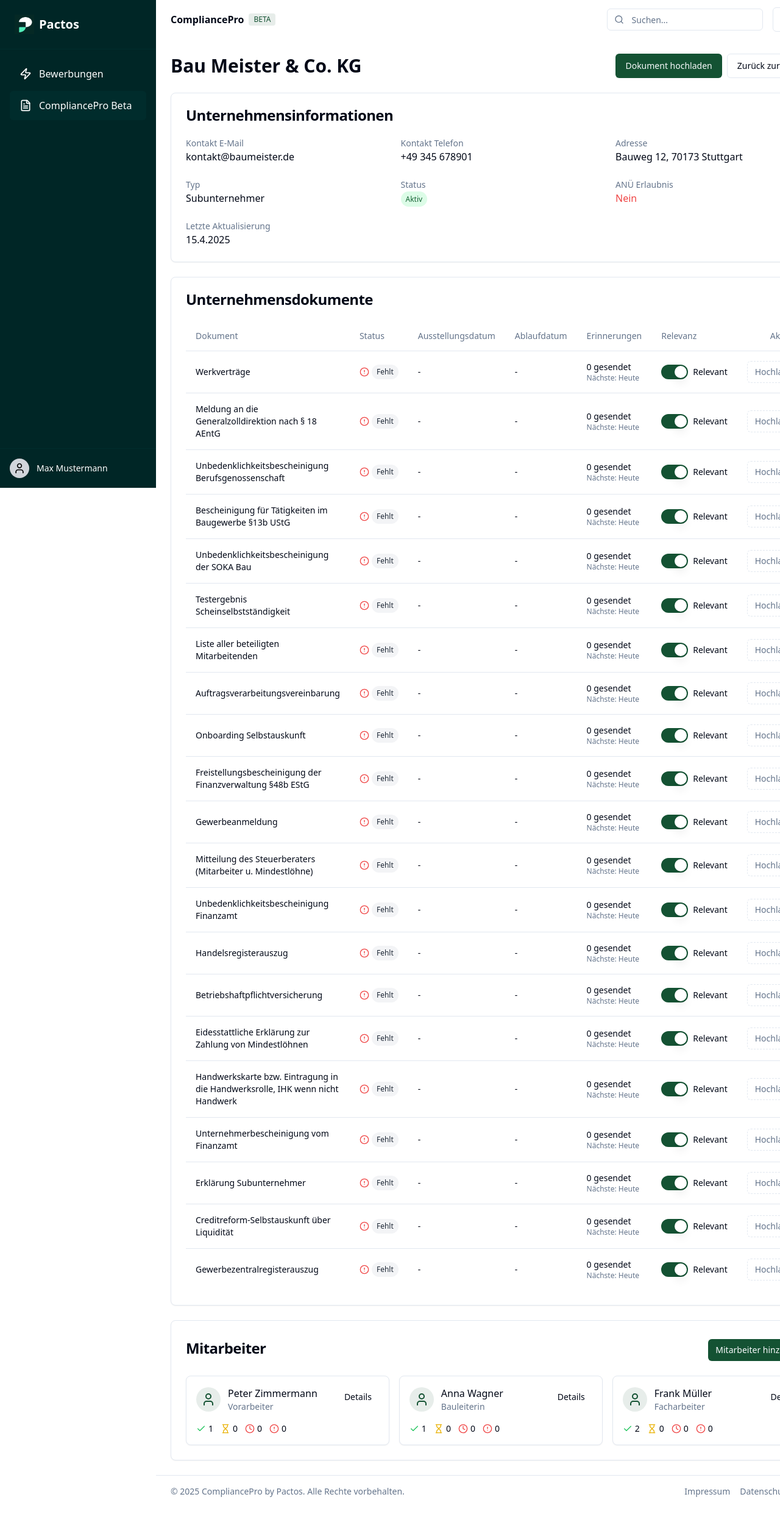
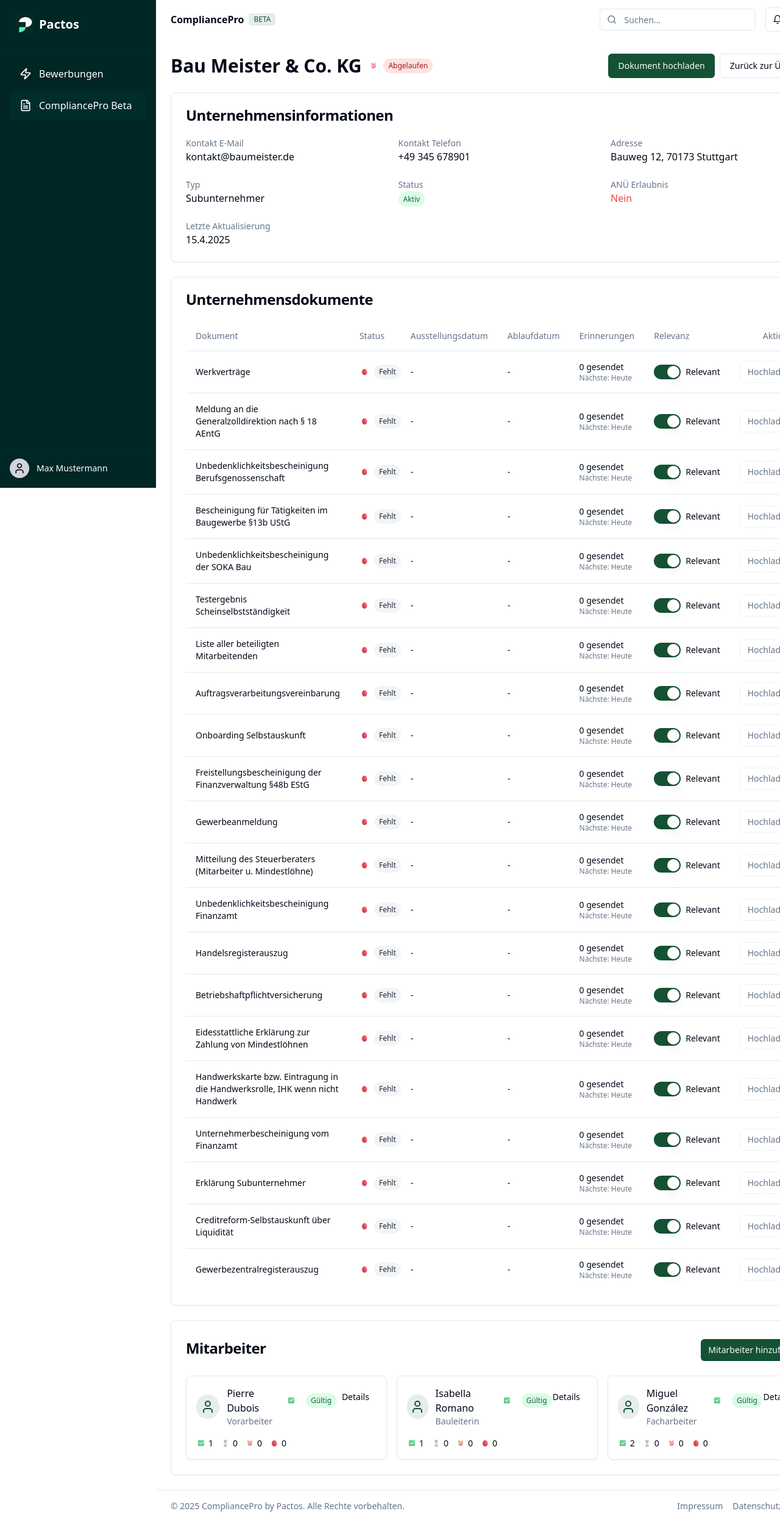
Before and after one commit to lukasotto123/deer-tree-flatbread, a React (Vite) app: page /provider/provider-3 in a window 1280 px wide. Shown: the top 2496 px of the page at 61% size. Before the commit the page ends 2472 px from the top, so only its background shows below. Built offline with nearby package versions, Linux system fonts and the light colour scheme.

Commit message:
Fix: Update UI elements and data
- Updated names to match nationalities.
- Fixed old icon display issues.
- Ensured status badges are visible next to company and person names.

```diff
--- a/src/components/providers/ProviderCard.tsx
+++ b/src/components/providers/ProviderCard.tsx
@@ -1,9 +1,10 @@
 
-import { Building, Plus } from "lucide-react";
+import { Building } from "lucide-react";
 import { Button } from "@/components/ui/button";
 import { Badge } from "@/components/ui/badge";
 import { cn } from "@/lib/utils";
 import { Provider } from "@/types";
+import StatusBadge from "@/components/ui/StatusBadge";
 
 interface ProviderCardProps {
   provider: Provider;
@@ -20,6 +21,12 @@ const ProviderCard = ({ provider }: ProviderCardProps) => {
     pending: { color: 'bg-yellow-100 text-yellow-800', text: 'Ausstehend' },
   };
 
+  // Determine worst document status
+  const hasExpired = provider.documentsCount.expired > 0;
+  const hasMissing = provider.documentsCount.missing > 0;
+  const hasExpiring = provider.documentsCount.expiring > 0;
+  const worstStatus = hasExpired ? "expired" : (hasMissing ? "missing" : (hasExpiring ? "expiring" : "valid"));
+
   return (
     <div className="bg-white rounded-lg shadow overflow-hidden flex flex-col">
       <div className="p-6 border-b border-border flex justify-between items-start">
@@ -28,7 +35,10 @@ const ProviderCard = ({ provider }: ProviderCardProps) => {
             <Building className="h-6 w-6 text-primary" />
           </div>
           <div>
-            <h3 className="font-semibold text-lg">{provider.name}</h3>
+            <div className="flex items-center gap-2">
+              <h3 className="font-semibold text-lg">{provider.name}</h3>
+              <StatusBadge status={worstStatus} />
+            </div>
             <div className="mt-1 flex items-center gap-2">
               <Badge variant="outline">{providerTypeText}</Badge>
               <Badge className={cn(statusConfig[provider.status].color)}>
@@ -63,15 +73,15 @@ const ProviderCard = ({ provider }: ProviderCardProps) => {
               <span>{provider.documentsCount.valid}</span>
             </div>
             <div className="flex items-center">
-              <img src="/lovable-uploads/666d55f0-3a14-41c8-ada9-829e8a7aef6c.png" className="h-4 w-4 mr-1" alt="Clock" />
+              <img src="/lovable-uploads/ea473a11-611d-4bb0-8828-d510a457a99b.png" className="h-4 w-4 mr-1" alt="Hourglass" />
               <span>{provider.documentsCount.expiring}</span>
             </div>
             <div className="flex items-center">
-              <img src="/lovable-uploads/77a453bb-338d-4749-8726-3a6bfe7a0190.png" className="h-4 w-4 mr-1" alt="Alert" />
+              <img src="/lovable-uploads/666d55f0-3a14-41c8-ada9-829e8a7aef6c.png" className="h-4 w-4 mr-1" alt="Clock" />
               <span>{provider.documentsCount.expired}</span>
             </div>
             <div className="flex items-center">
-              <img src="/lovable-uploads/ea473a11-611d-4bb0-8828-d510a457a99b.png" className="h-4 w-4 mr-1" alt="Hourglass" />
+              <img src="/lovable-uploads/77a453bb-338d-4749-8726-3a6bfe7a0190.png" className="h-4 w-4 mr-1" alt="Alert" />
               <span>{provider.documentsCount.missing}</span>
             </div>
           </div>
--- a/src/components/ui/StatusBadge.tsx
+++ b/src/components/ui/StatusBadge.tsx
@@ -1,6 +1,5 @@
 
 import { cn } from "@/lib/utils";
-import { AlertCircle, Check, Clock, Hourglass } from "lucide-react";
 
 interface StatusBadgeProps {
   status: "valid" | "expiring" | "expired" | "missing";
@@ -25,10 +24,10 @@ const StatusBadge = ({ status, className }: StatusBadgeProps) => {
   };
 
   const statusIcons = {
-    valid: <Check className="h-4 w-4 text-green-500 mr-1" />,
-    expiring: <Hourglass className="h-4 w-4 text-yellow-500 mr-1" />,
-    expired: <Clock className="h-4 w-4 text-red-500 mr-1" />,
-    missing: <AlertCircle className="h-4 w-4 text-red-500 mr-1" />,
+    valid: <img src="/lovable-uploads/dfa3a23e-acc3-4e0e-9f2b-25a4942a6753.png" className="h-4 w-4 mr-1" alt="Check" />,
+    expiring: <img src="/lovable-uploads/ea473a11-611d-4bb0-8828-d510a457a99b.png" className="h-4 w-4 mr-1" alt="Hourglass" />,
+    expired: <img src="/lovable-uploads/666d55f0-3a14-41c8-ada9-829e8a7aef6c.png" className="h-4 w-4 mr-1" alt="Clock" />,
+    missing: <img src="/lovable-uploads/77a453bb-338d-4749-8726-3a6bfe7a0190.png" className="h-4 w-4 mr-1" alt="Alert" />,
   };
 
   return (
--- a/src/pages/PersonView.tsx
+++ b/src/pages/PersonView.tsx
@@ -5,7 +5,7 @@ import { Table, TableBody, TableCell, TableHead, TableHeader, TableRow } from "@
 import { Button } from "@/components/ui/button";
 import { employees, documents, providers, documentTypes } from "@/data/dummy-data";
 import StatusBadge from "@/components/ui/StatusBadge";
-import { FileText, AlertCircle, Clock, Hourglass, Check } from "lucide-react";
+import { FileText } from "lucide-react";
 
 const PersonView = () => {
   const { providerId, employeeId } = useParams<{ providerId: string; employeeId: string }>();
@@ -17,13 +17,44 @@ const PersonView = () => {
     return <div>Mitarbeiter nicht gefunden</div>;
   }
 
+  // Assign nationality-appropriate names and citizenships
+  let employeeName = employee.name;
+  let citizenship = "Deutschland"; // Default
+
+  if (employee.id === "employee-1") {
+    employeeName = "Hans Schmidt";
+    citizenship = "Deutschland";
+  } else if (employee.id === "employee-2") {
+    employeeName = "Maria Wagner";
+    citizenship = "Deutschland";
+  } else if (employee.id === "employee-3") {
+    employeeName = "Pierre Dubois";
+    citizenship = "Frankreich";
+  } else if (employee.id === "employee-4") {
+    employeeName = "Isabella Romano";
+    citizenship = "Italien";
+  } else if (employee.id === "employee-5") {
+    employeeName = "Miguel González";
+    citizenship = "Spanien";
+  } else if (employee.id === "employee-6") {
+    employeeName = "Sophia Müller";
+    citizenship = "Deutschland";
+  } else if (employee.id === "employee-7") {
+    employeeName = "Jan Kowalski";
+    citizenship = "Polen";
+  } else if (employee.id === "employee-8") {
+    employeeName = "Anna Hofer";
+    citizenship = "Österreich";
+  } else if (employee.id === "employee-9") {
+    employeeName = "Erik Johansson";
+    citizenship = "Schweden";
+  } else if (employee.id === "employee-10") {
+    employeeName = "Yuki Tanaka";
+    citizenship = "Japan";
+  }
+
   // Tatsächliche Dokumente des Mitarbeiters
   const employeeDocuments = documents.filter(doc => doc.employeeId === employeeId);
-
-  // Determine employee citizenship (for demo, assign randomly)
-  const citizenship = employee.id === "employee-8" ? "Österreich" : (
-    ["Deutschland", "Polen", "Frankreich", "Italien", "Spanien"][Math.floor(Math.random() * 5)]
-  );
 
   // Determine the worst document status for the employee
   const hasExpired = employeeDocuments.some(doc => doc.status === "expired");
@@ -31,13 +62,6 @@ const PersonView = () => {
   const hasMissing = employeeDocuments.some(doc => doc.status === "missing");
 
   const worstStatus = hasExpired ? "expired" : (hasMissing ? "missing" : (hasExpiring ? "expiring" : "valid"));
-
-  const StatusIcon = {
-    valid: <Check className="h-5 w-5 text-green-500" />,
-    expiring: <Hourglass className="h-5 w-5 text-yellow-500" />,
-    expired: <Clock className="h-5 w-5 text-red-500" />,
-    missing: <AlertCircle className="h-5 w-5 text-red-500" />
-  }[worstStatus];
 
   // Alle Dokumenttypen, die für Mitarbeiter dieses Dienstleisters relevant sein könnten
   const relevantDocTypes = documentTypes.filter(dt => {
@@ -47,8 +71,8 @@ const PersonView = () => {
     // Filter by employee relevance
     if (!dt.isPerEmployee) return false;
 
-    // Filter based on citizenship
-    if (dt.id === "doc-type-11" && citizenship === "Deutschland") return false; // A1-Bescheinigung not needed for Germans
+    // Filter based on citizenship - A1-Bescheinigung not needed for Germans
+    if (dt.id === "doc-type-11" && citizenship === "Deutschland") return false;
 
     return true;
   });
@@ -62,8 +86,8 @@ const PersonView = () => {
     <div className="space-y-6">
       <div className="flex justify-between items-center">
         <div className="flex items-center gap-3">
-          <h1 className="text-3xl font-bold">{employee.name}</h1>
-          {StatusIcon}
+          <h1 className="text-3xl font-bold">{employeeName}</h1>
+          <StatusBadge status={worstStatus} />
         </div>
         <Link to={`/provider/${providerId}`}>
           <Button variant="outline">Zurück zum Unternehmen</Button>
--- a/src/pages/ProviderView.tsx
+++ b/src/pages/ProviderView.tsx
@@ -1,3 +1,4 @@
+
 import { useState } from "react";
 import { useParams, Link } from "react-router-dom";
 import { Card, CardContent, CardHeader, CardTitle } from "@/components/ui/card";
@@ -5,8 +6,9 @@ import { Table, TableBody, TableCell, TableHead, TableHeader, TableRow } from "@
 import { Button } from "@/components/ui/button";
 import { Switch } from "@/components/ui/switch";
 import { Label } from "@/components/ui/label";
-import { AlertCircle, Check, Clock, FileText, Hourglass, User } from "lucide-react";
+import { User } from "lucide-react";
 import { providers, employees, documents, documentTypes } from "@/data/dummy-data";
+import StatusBadge from "@/components/ui/StatusBadge";
 
 const ProviderView = () => {
   const { id } = useParams<{ id: string }>();
@@ -29,10 +31,20 @@ const ProviderView = () => {
   // Mitarbeiter dieses Dienstleisters
   const providerEmployees = employees.filter(e => e.providerId === id);
 
+  // Determine the worst document status for the provider
+  const hasExpired = providerDocuments.some(doc => doc.status === "expired");
+  const hasExpiring = providerDocuments.some(doc => doc.status === "expiring");
+  const hasMissing = providerDocuments.some(doc => doc.status === "missing");
+
+  const worstStatus = hasExpired ? "expired" : (hasMissing ? "missing" : (hasExpiring ? "expiring" : "valid"));
+
   return (
     <div className="space-y-6">
       <div className="flex justify-between items-center">
-        <h1 className="text-3xl font-bold">{provider.name}</h1>
+        <div className="flex items-center gap-3">
+          <h1 className="text-3xl font-bold">{provider.name}</h1>
+          <StatusBadge status={worstStatus} />
+        </div>
         <div className="flex gap-2">
           <Link to={`/document-review/${id}/new`}>
             <Button>Dokument hochladen</Button>
@@ -112,9 +124,9 @@ const ProviderView = () => {
                     <TableCell>{docType.name}</TableCell>
                     <TableCell>
                       {doc ? (
-                        <StatusBadgeDocument status={doc.status} />
+                        <StatusBadge status={doc.status} />
                       ) : (
-                        <StatusBadgeDocument status="missing" />
+                        <StatusBadge status="missing" />
                       )}
                     </TableCell>
                     <TableCell>
@@ -175,6 +187,25 @@ const ProviderView = () => {
               const expired = employeeDocuments.filter(d => d.status === 'expired').length;
               const missing = employeeDocuments.filter(d => d.status === 'missing').length;
 
+              // Determine the worst status for this employee
+              const hasExpired = expired > 0;
+              const hasMissing = missing > 0;
+              const hasExpiring = expiring > 0;
+              const worstEmployeeStatus = hasExpired ? "expired" : (hasMissing ? "missing" : (hasExpiring ? "expiring" : "valid"));
+
+              // Assign nationality-appropriate names
+              let employeeName = employee.name;
+              if (employee.id === "employee-1") employeeName = "Hans Schmidt";
+              if (employee.id === "employee-2") employeeName = "Maria Wagner";
+              if (employee.id === "employee-3") employeeName = "Pierre Dubois";
+              if (employee.id === "employee-4") employeeName = "Isabella Romano";
+              if (employee.id === "employee-5") employeeName = "Miguel González";
+              if (employee.id === "employee-6") employeeName = "Sophia Müller";
+              if (employee.id === "employee-7") employeeName = "Jan Kowalski";
+              if (employee.id === "employee-8") employeeName = "Anna Hofer";
+              if (employee.id === "employee-9") employeeName = "Erik Johansson";
+              if (employee.id === "employee-10") employeeName = "Yuki Tanaka";
+
               return (
                 <Card key={employee.id} className="hover:shadow-md transition-shadow">
                   <CardContent className="p-4">
@@ -184,7 +215,10 @@ const ProviderView = () => {
                           <User className="h-6 w-6 text-primary" />
                         </div>
                         <div>
-                          <h3 className="font-medium">{employee.name}</h3>
+                          <div className="flex items-center">
+                            <h3 className="font-medium">{employeeName}</h3>
+                            <StatusBadge status={worstEmployeeStatus} className="ml-2" />
+                          </div>
                           <p className="text-sm text-muted-foreground">{employee.position}</p>
                         </div>
                       </div>
@@ -196,19 +230,19 @@ const ProviderView = () => {
                     <div className="mt-4 flex items-center justify-between">
                       <div className="flex space-x-3 text-sm">
                         <div className="flex items-center">
-                          <Check className="h-4 w-4 text-green-500 mr-1" />
+                          <img src="/lovable-uploads/dfa3a23e-acc3-4e0e-9f2b-25a4942a6753.png" className="h-4 w-4 mr-1" alt="Check" />
                           <span>{valid}</span>
                         </div>
                         <div className="flex items-center">
-                          <Hourglass className="h-4 w-4 text-yellow-500 mr-1" />
+                          <img src="/lovable-uploads/ea473a11-611d-4bb0-8828-d510a457a99b.png" className="h-4 w-4 mr-1" alt="Hourglass" />
                           <span>{expiring}</span>
                         </div>
                         <div className="flex items-center">
-                          <Clock className="h-4 w-4 text-red-500 mr-1" />
+                          <img src="/lovable-uploads/666d55f0-3a14-41c8-ada9-829e8a7aef6c.png" className="h-4 w-4 mr-1" alt="Clock" />
                           <span>{expired}</span>
                         </div>
                         <div className="flex items-center">
-                          <AlertCircle className="h-4 w-4 text-red-500 mr-1" />
+                          <img src="/lovable-uploads/77a453bb-338d-4749-8726-3a6bfe7a0190.png" className="h-4 w-4 mr-1" alt="Alert" />
                           <span>{missing}</span>
                         </div>
                       </div>
@@ -240,24 +274,4 @@ const StatusBadgeGerman = ({ status }: { status: 'active' | 'inactive' | 'pendin
   );
 };
 
-const StatusBadgeDocument = ({ status }: { status: 'valid' | 'expiring' | 'expired' | 'missing' }) => {
-  const docStatusMap = {
-    valid: { text: "Gültig", className: "bg-green-100 text-green-800", icon: Check },
-    expiring: { text: "Läuft bald ab", className: "bg-yellow-100 text-yellow-800", icon: Hourglass },
-    expired: { text: "Abgelaufen", className: "bg-red-100 text-red-800", icon: Clock },
-    missing: { text: "Fehlt", className: "bg-gray-100 text-gray-800", icon: AlertCircle },
-  };
-
-  const { text, className, icon: Icon } = docStatusMap[status];
-
-  return (
-    <div className="flex items-center gap-1">
-      <Icon className={`h-4 w-4 ${status === 'valid' ? 'text-green-500' : status === 'expiring' ? 'text-yellow-500' : 'text-red-500'}`} />
-      <span className={`rounded-full px-2 py-1 text-xs font-medium ${className}`}>
-        {text}
-      </span>
-    </div>
-  );
-};
-
 export default ProviderView;
```
